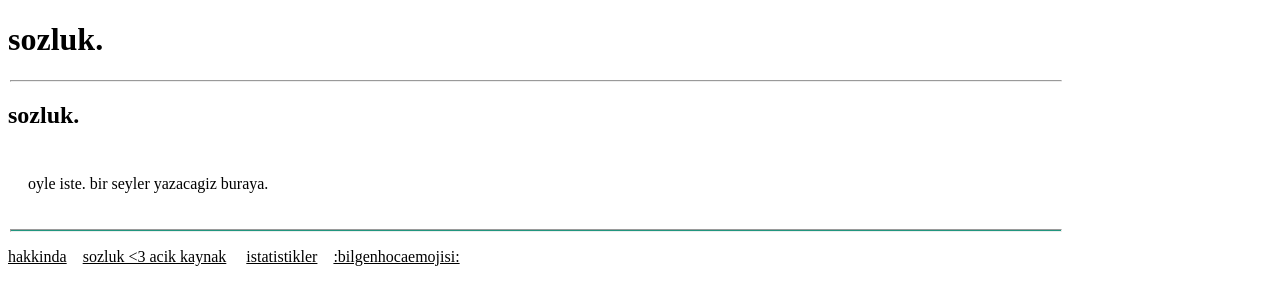
After one commit to insanolanbiri/sozluk, a Flask app: page /about in a window 1280 px wide. The commit adds this page. Shown: the top 305 px of the page. Run offline with Flask 3, Linux system fonts and the light colour scheme; some libraries are stand-ins or nearby versions.

Commit message:
feat: add a dummy about page

```diff
--- a/sozluk/app.py
+++ b/sozluk/app.py
@@ -220,3 +220,8 @@ async def stats():
 @app.route("/theemoji")
 async def theemoji():
     return render_template("theemoji.html")
+
+
+@app.route("/about")
+async def about():
+    return render_template("about.html")
--- /dev/null
+++ b/sozluk/templates/about.html
@@ -0,0 +1,9 @@
+{%extends 'layout.html'%}
+{%block title%}hakkinda - {{app_name}}{%endblock%}
+
+{%block body%}
+<h2>{{app_name}}.</h2>
+<div class="margined_div">
+    <p>oyle iste. bir seyler yazacagiz buraya.</p>
+</div>
+{%endblock%}
--- a/sozluk/templates/layout.html
+++ b/sozluk/templates/layout.html
@@ -67,8 +67,8 @@
     {%endblock%}
     <hr class="footer_hr">
     <p>
-        <a href="https://github.com/insanolanbiri/sozluk">{{app_name}} &lt;3 acik
-            kaynak</a>&emsp;
+        <a href="{{url_for('about')}}">hakkinda</a>&emsp;<a href="https://github.com/insanolanbiri/sozluk">{{app_name}} &lt;3
+            acik kaynak</a>&emsp;
             <a href="{{url_for('stats')}}">istatistikler</a>&emsp;<a href="{{url_for('theemoji')}}">:bilgenhocaemojisi:</a>
     </p>
 </body>
```
